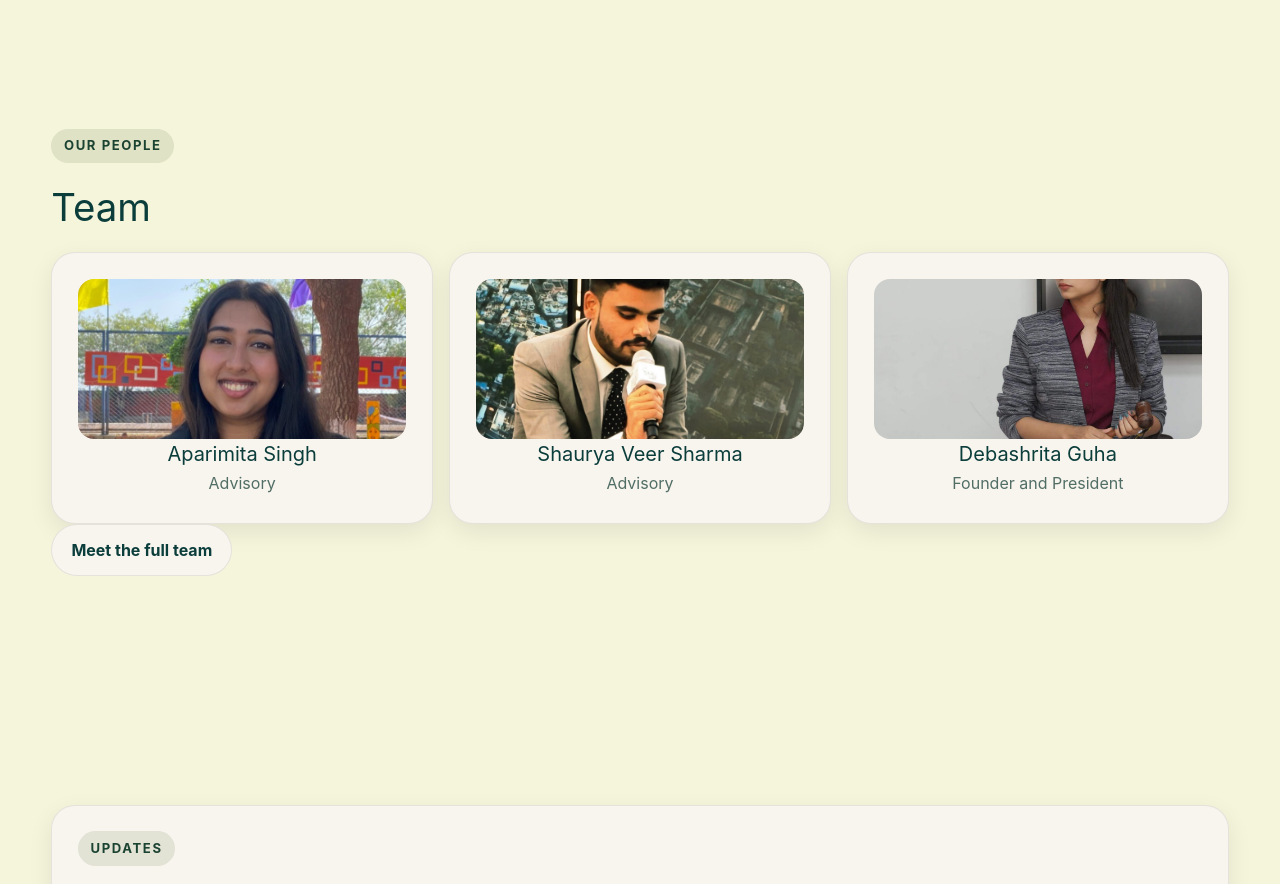
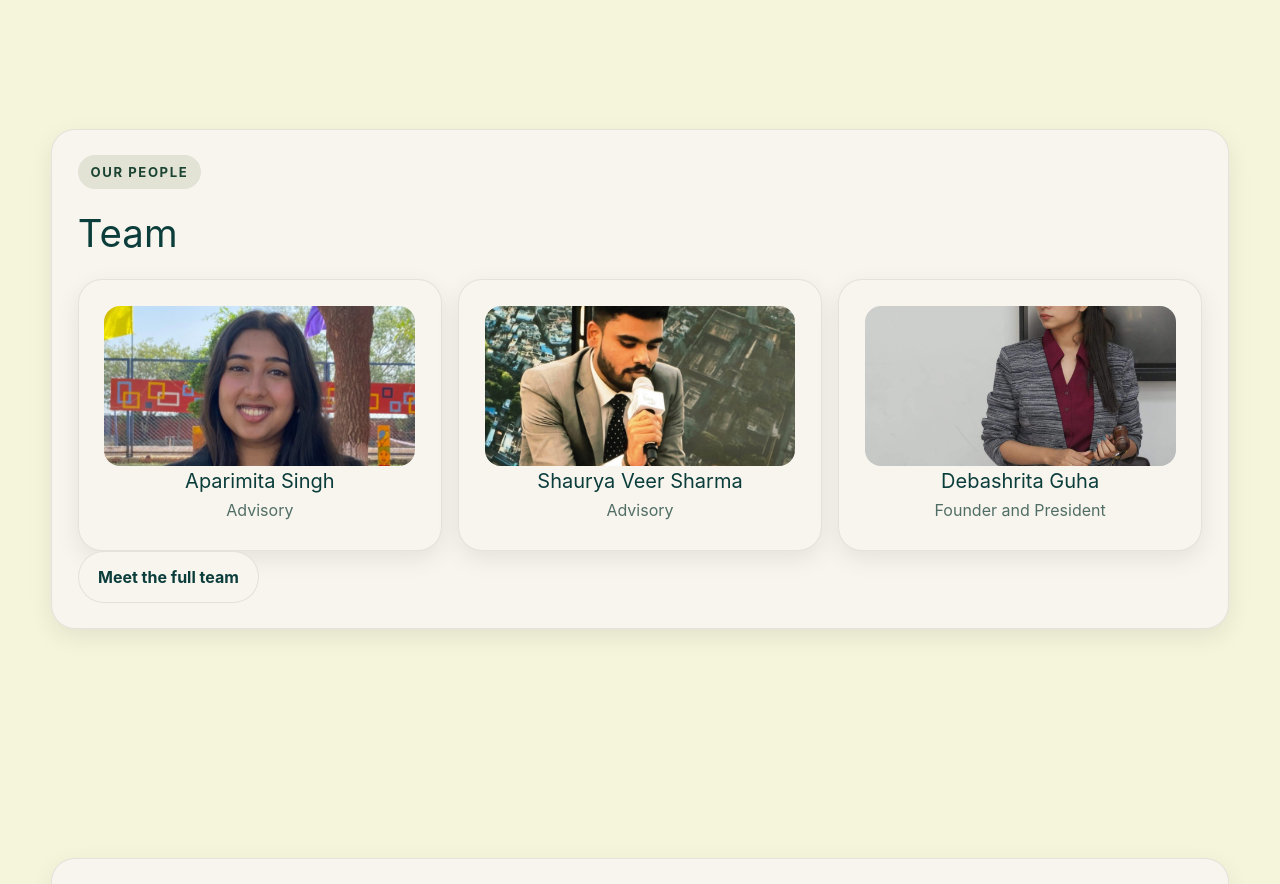
Before and after one commit to AIKYAFOUNDATION/CODE_AIKYA_FOUNDATION, a Next.js app in the folder aikya-website/: page / in a window 1280 px wide. Shown: the part 3300-4184 px from the top of the page. Built offline with nearby package versions, Linux system fonts and the light colour scheme.

Commit message:
Enclose Team preview in a surface card on the home page (match Team section styling)

```diff
--- a/aikya-website/components/home/TeamPreview.tsx
+++ b/aikya-website/components/home/TeamPreview.tsx
@@ -4,7 +4,7 @@ import { governingBody } from "@/data/team";
 export default function TeamPreview() {
   return (
     <section className="section-padding">
-      <div className="container-custom">
+      <div className="container-custom surface-card">
         <div className="pill">Our people</div>
         <h2>Team</h2>
         <div className="grid gap-4 md:grid-cols-3">
```
